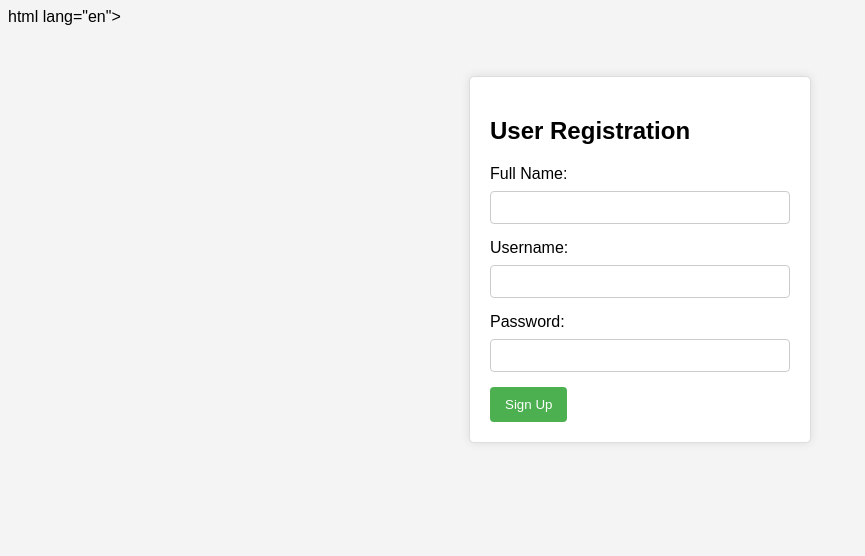
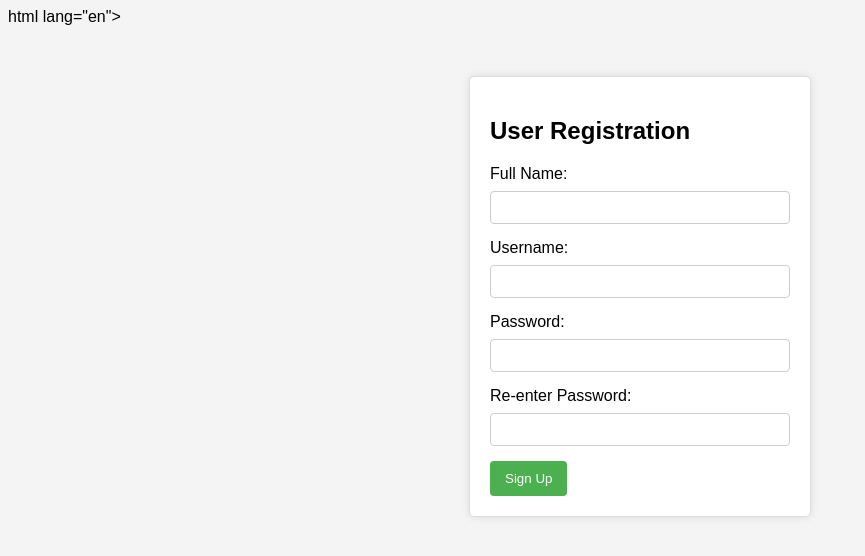
Before and after one commit to finalfinalcapstone/finalcapstone, a plain HTML site: page register/index.html in a window 1280 px wide. Shown: the whole page, without its empty margins (0-865 px from the left). Drawn offline with Linux system fonts and the light colour scheme.

Commit message:
added a quick reenter password field

```diff
--- a/register/index.html
+++ b/register/index.html
@@ -67,6 +67,8 @@
         <input type="text" id="username" name="username" required>
         <label for="password">Password:</label>
         <input type="password" id="password" name="password" required>
+        <label for="password"> Re-enter Password:</label>
+        <input type="password" name="password" required>
 
         <button type="submit">Sign Up</button>
     </form>
```
